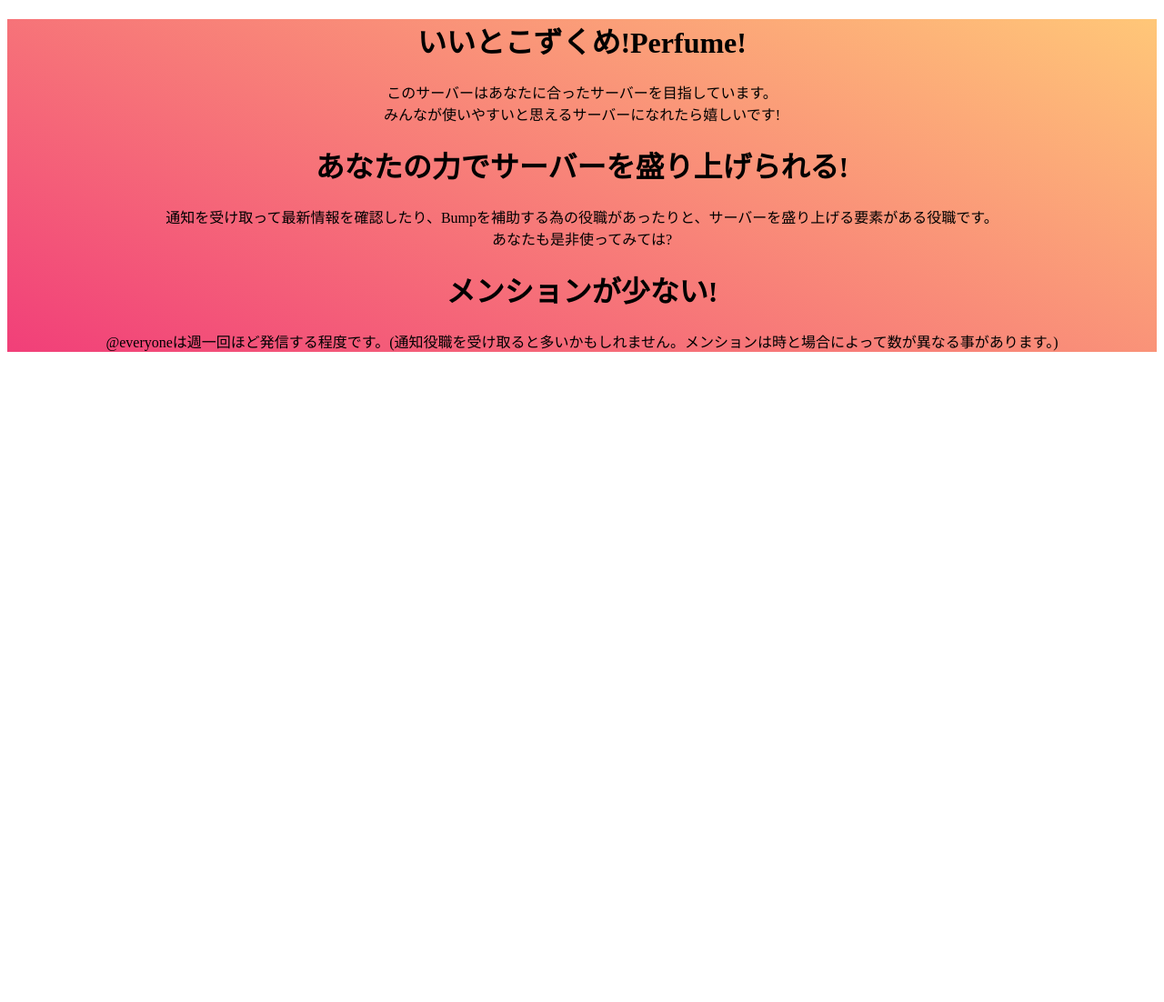
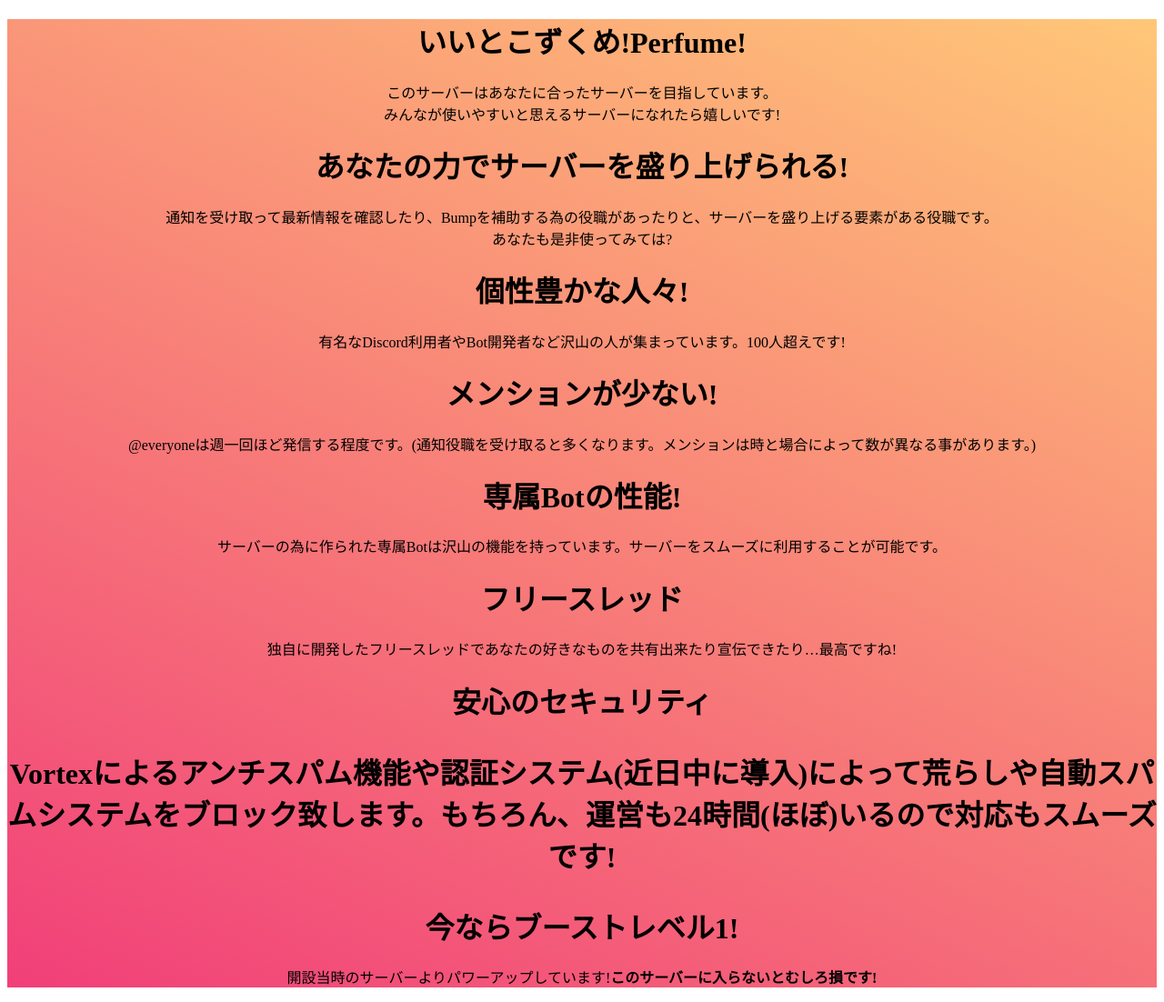
Before and after one commit to Sounyan/perfume, a website: page public/index.html in a window 1280 px wide. Shown: the whole page at 91% size. Before the commit the page ends 800 px from the top, so only its background shows below. Drawn offline with Linux system fonts and the light colour scheme; a web font is replaced by a local one.

Commit message:
Update index.html

```diff
--- a/public/index.html
+++ b/public/index.html
@@ -21,8 +21,18 @@
 <p>このサーバーはあなたに合ったサーバーを目指しています。<br>みんなが使いやすいと思えるサーバーになれたら嬉しいです!</p>
 <h1>あなたの力でサーバーを盛り上げられる!</h1>
 <p>通知を受け取って最新情報を確認したり、Bumpを補助する為の役職があったりと、サーバーを盛り上げる要素がある役職です。<br>あなたも是非使ってみては?</p>
+<h1>個性豊かな人々!</h1>
+<p>有名なDiscord利用者やBot開発者など沢山の人が集まっています。100人超えです!</p>
 <h1>メンションが少ない!</h1>
-<p>@everyoneは週一回ほど発信する程度です。(通知役職を受け取ると多いかもしれません。メンションは時と場合によって数が異なる事があります。)</p>
+<p>@everyoneは週一回ほど発信する程度です。(通知役職を受け取ると多くなります。メンションは時と場合によって数が異なる事があります。)</p>
+<h1>専属Botの性能!</h1>
+<p>サーバーの為に作られた専属Botは沢山の機能を持っています。サーバーをスムーズに利用することが可能です。</p>
+<h1>フリースレッド</h1>
+<p>独自に開発したフリースレッドであなたの好きなものを共有出来たり宣伝できたり…最高ですね!</p>
+<h1>安心のセキュリティ<h1>
+<p>Vortexによるアンチスパム機能や認証システム(近日中に導入)によって荒らしや自動スパムシステムをブロック致します。もちろん、運営も24時間(ほぼ)いるので対応もスムーズです!</p>
+<h1>今ならブーストレベル1!</h1>
+<p>開設当時のサーバーよりパワーアップしています!<b>このサーバーに入らないとむしろ損です!</b></p>
 </center>
 </body>
 </div>
```
